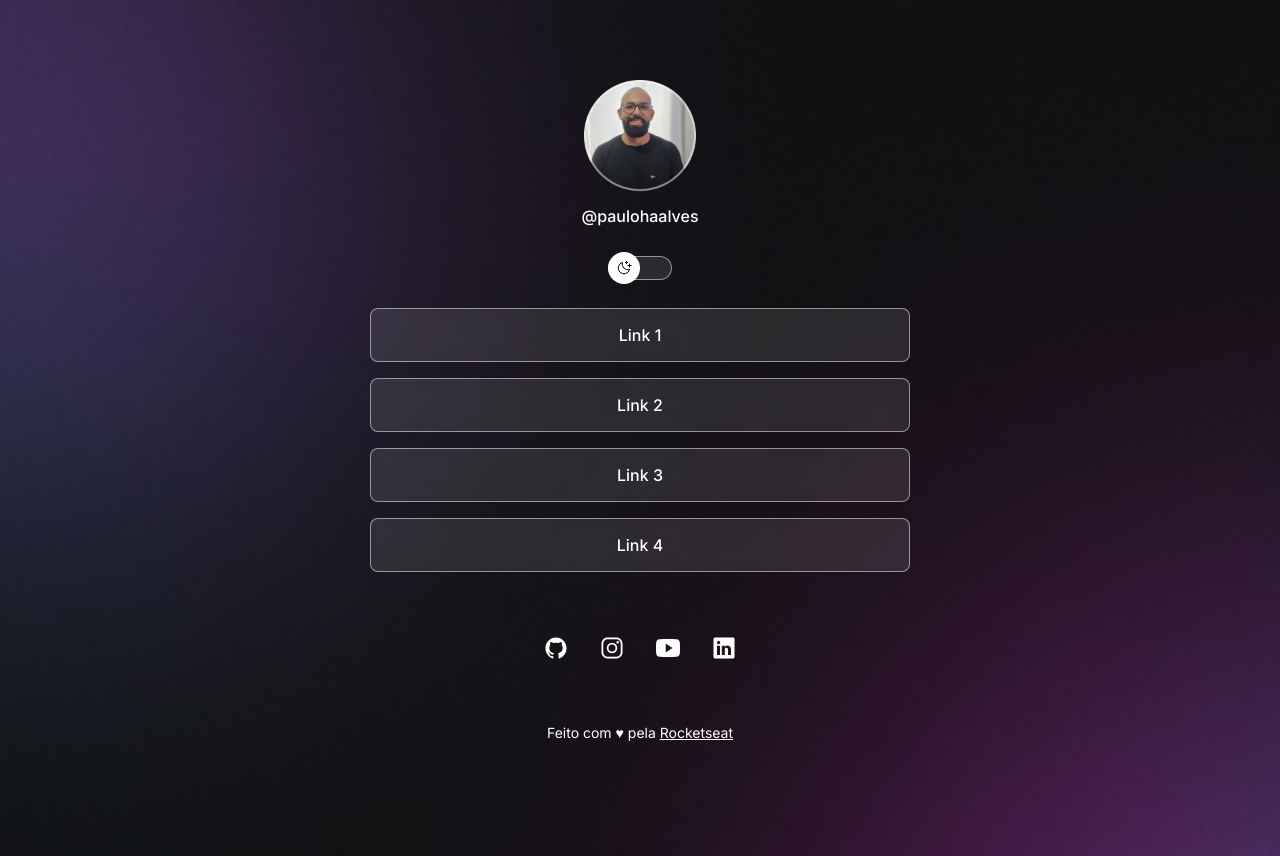
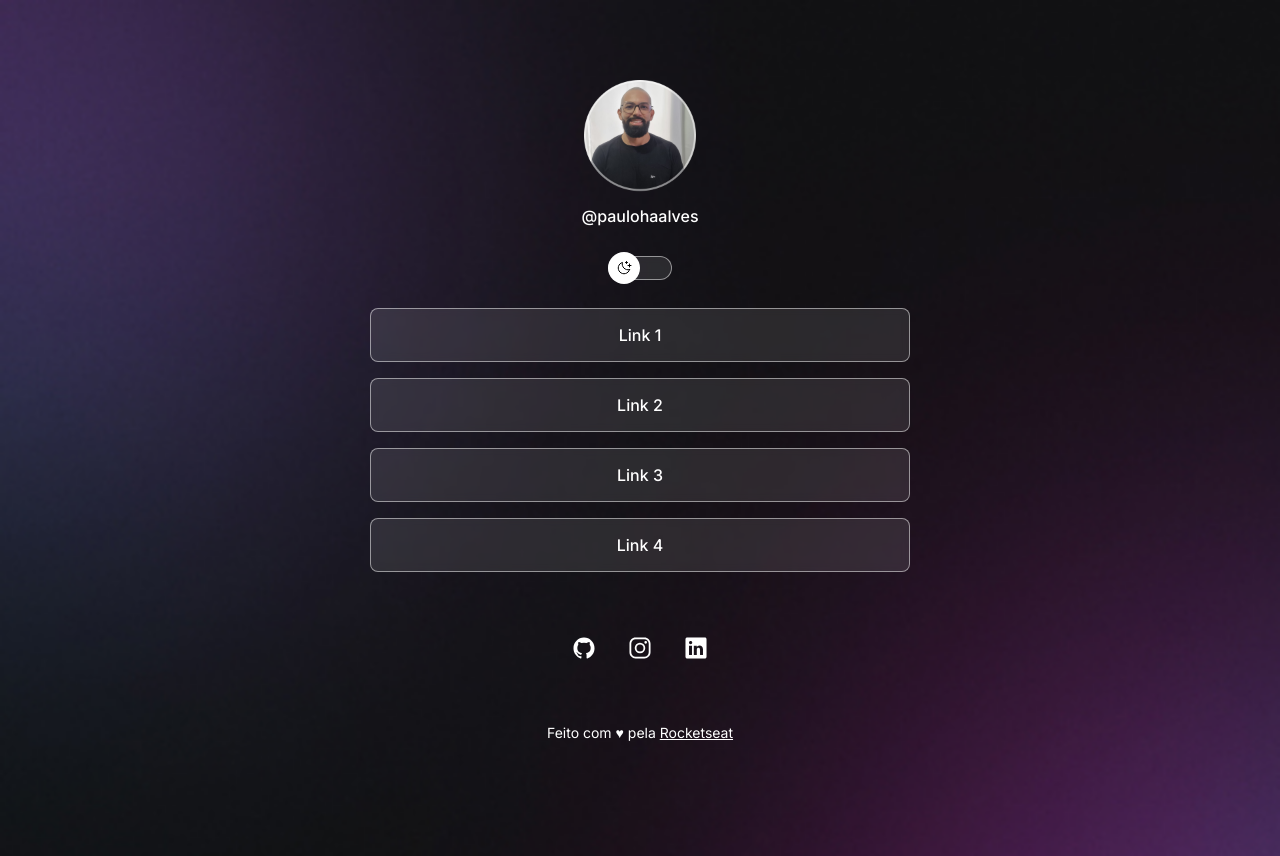
Before and after one commit to paulohaalves-github/devLinks, a plain HTML site: page index.html in a window 1280 px wide. Drawn offline with nearby package versions, Linux system fonts and the light colour scheme.

Commit message:
delete logo-youtube

```diff
--- a/index.html
+++ b/index.html
@@ -50,9 +50,6 @@
         <a href="https://instagram.com/paulohaalves" target="_blank">
           <ion-icon name="logo-instagram"></ion-icon>
         </a>
-        <a href="https://youtube.com/" target="_blank">
-          <ion-icon name="logo-youtube"></ion-icon>
-        </a>
         <a href="https://linkedin.com/in/paulohaalves" target="_blank">
           <ion-icon name="logo-linkedin"></ion-icon>
         </a>
```
